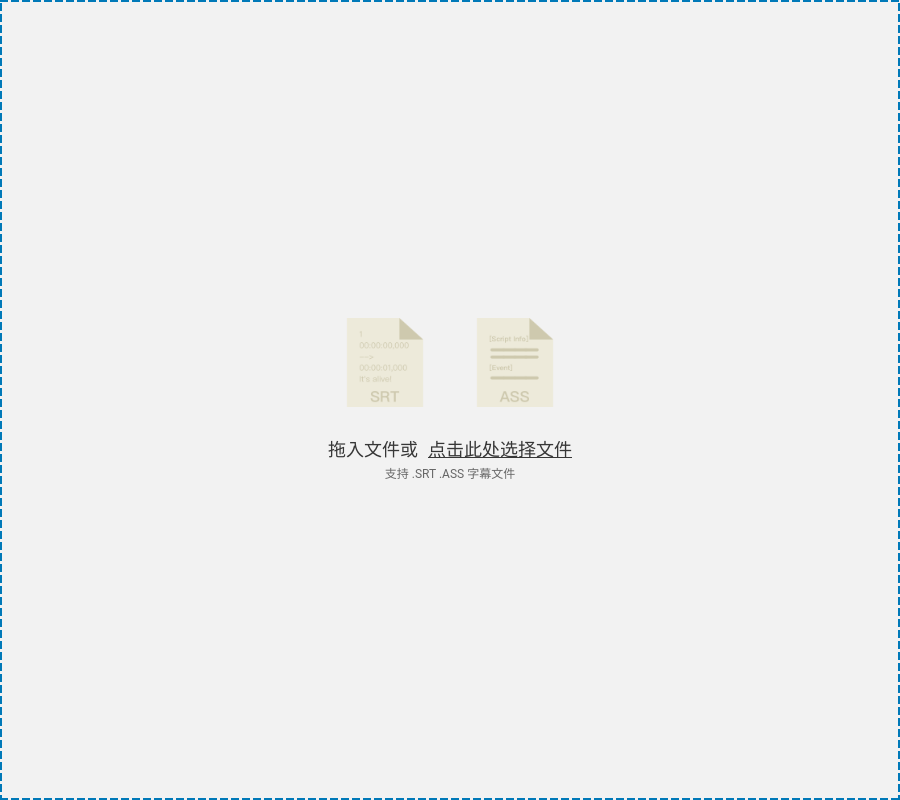
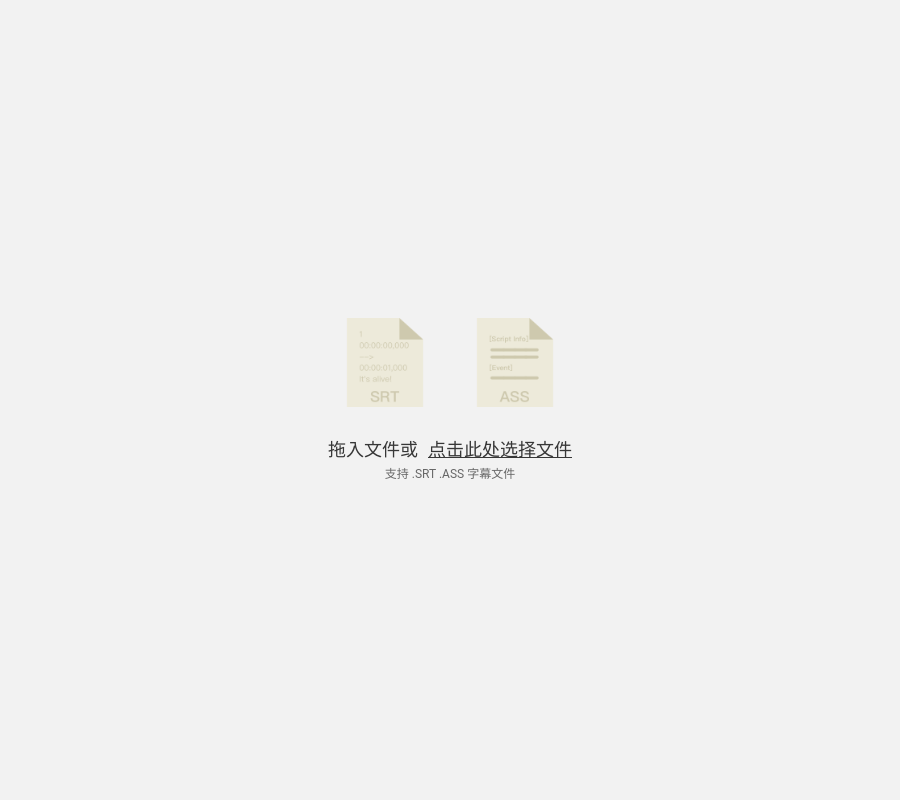
Before and after one commit to 1c7/Translate-Subtitle-File, an Electron app: page app/index.html in a window 900 px wide. Drawn offline with Linux system fonts and the light colour scheme.

Commit message:
删除 0.0.1 里的动画边框

```diff
--- a/app/assets/css/index.css
+++ b/app/assets/css/index.css
@@ -160,122 +160,6 @@ li {
   font-family: Roboto, 'Helvetica Neue', Helvetica, Arial, sans-serif;
   text-transform: uppercase;
   color: transparent;
-  /* font-size: 40px; */
-  /* text-shadow: 1px 1px 0.08px rgba(0, 0, 0, 0.1); */
-}
-
-@keyframes move-top {
-  0% {
-    background-position: 0 0;
-  }
-  100% {
-    background-position: 10px 0px;
-  }
-}
-@keyframes move-bottom {
-  0% {
-    background-position: 0 0;
-  }
-  100% {
-    background-position: -10px 0px;
-  }
-}
-@keyframes move-left {
-  0% {
-    background-position: 0 0;
-  }
-  100% {
-    background-position: 0px -10px;
-  }
-}
-@keyframes move-right {
-  0% {
-    background-position: 0 0;
-  }
-  100% {
-    background-position: 0px 10px;
-  }
-}
-.animate .leftright:after {
-  animation: move-left 1s linear infinite;
-}
-.animate .leftright:before {
-  animation: move-right 1s linear infinite;
-}
-.animate .leftright:after, .animate .leftright:before {
-  background-image: linear-gradient(to top, #0079b8 70%, rgba(255, 255, 255, 0) 0%);
-}
-.animate .topbottom:after {
-  animation: move-top 1s linear infinite;
-}
-.animate .topbottom:before {
-  animation: move-bottom 1s linear infinite;
-}
-.animate .topbottom:after, .animate .topbottom:before {
-  background-image: linear-gradient(to right, #0079b8 70%, rgba(255, 255, 255, 0) 0%);
-}
-
-.topbottom,
-.leftright {
-  position: absolute;
-  width: 100%;
-  height: 100%;
-}
-
-.leftright:after {
-  content: '';
-  position: absolute;
-  bottom: 0;
-  left: 0;
-  top: 0;
-  right: 2px;
-  height: 100%;
-  width: 2px;
-  background-image: linear-gradient(to top, #7f7f7f 70%, rgba(255, 255, 255, 0) 0%);
-  background-position: bottom;
-  background-size: 2px 11px;
-  background-repeat: repeat-y;
-}
-
-.leftright:before {
-  content: ' ';
-  position: absolute;
-  top: 0;
-  right: 0px;
-  height: 100%;
-  width: 2px;
-  background-image: linear-gradient(to top, #7f7f7f 70%, rgba(255, 255, 255, 0) 0%);
-  background-position: bottom;
-  background-size: 2px 11px;
-  background-repeat: repeat-y;
-}
-
-.topbottom:before {
-  content: '';
-  position: absolute;
-  bottom: 0;
-  left: 0;
-  right: 0;
-  height: 2px;
-  width: 100%;
-  background-image: linear-gradient(to right, #7f7f7f 71%, rgba(255, 255, 255, 0) 0%);
-  background-position: bottom;
-  background-size: 11px 2px;
-  background-repeat: repeat-x;
-}
-
-.topbottom:after {
-  content: '';
-  position: absolute;
-  top: 0;
-  left: 0;
-  right: 0;
-  height: 2px;
-  width: 100%;
-  background-image: linear-gradient(to right, #7f7f7f 71%, rgba(255, 255, 255, 0) 0%);
-  background-position: top;
-  background-size: 11px 2px;
-  background-repeat: repeat-x;
 }
 
 .translate-setting {
```
